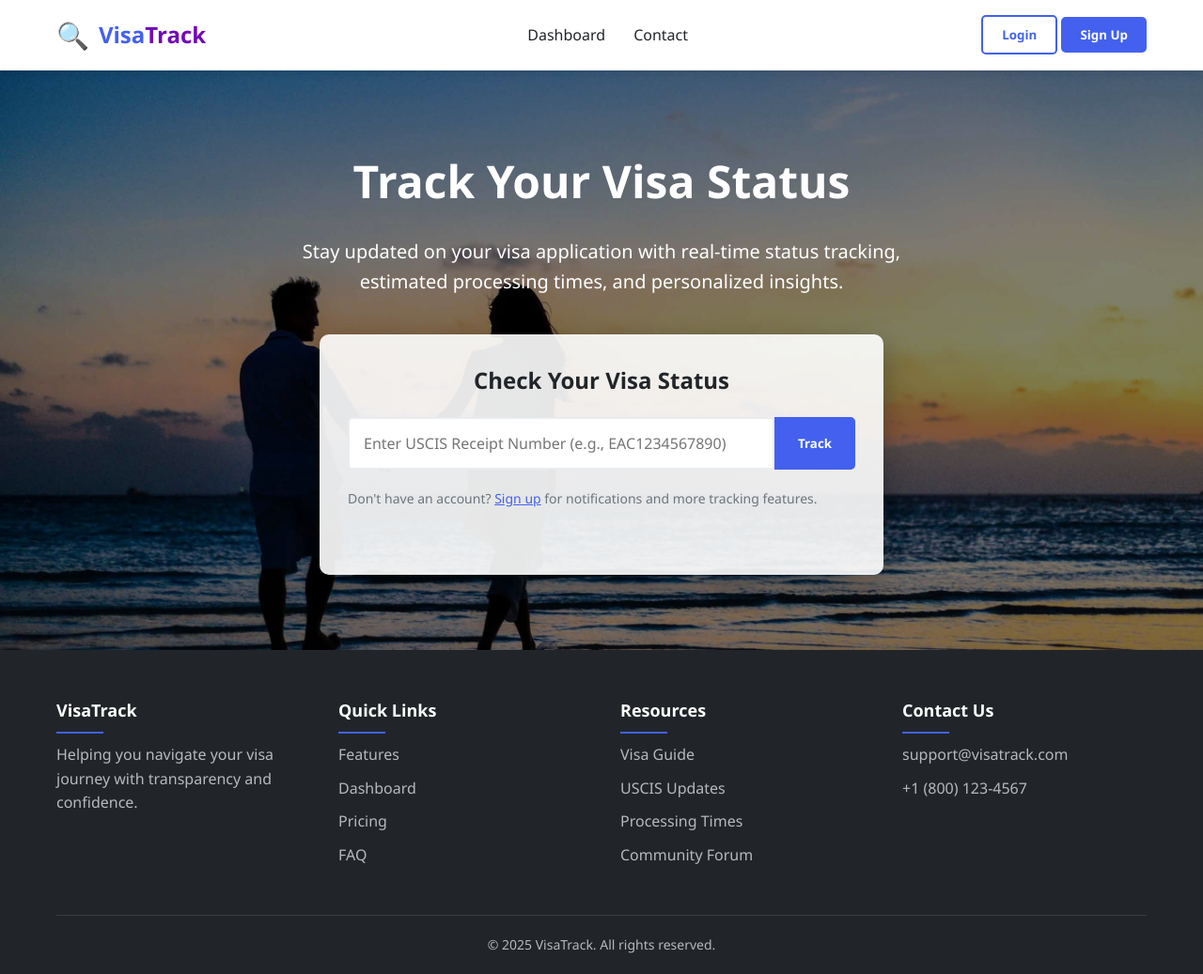
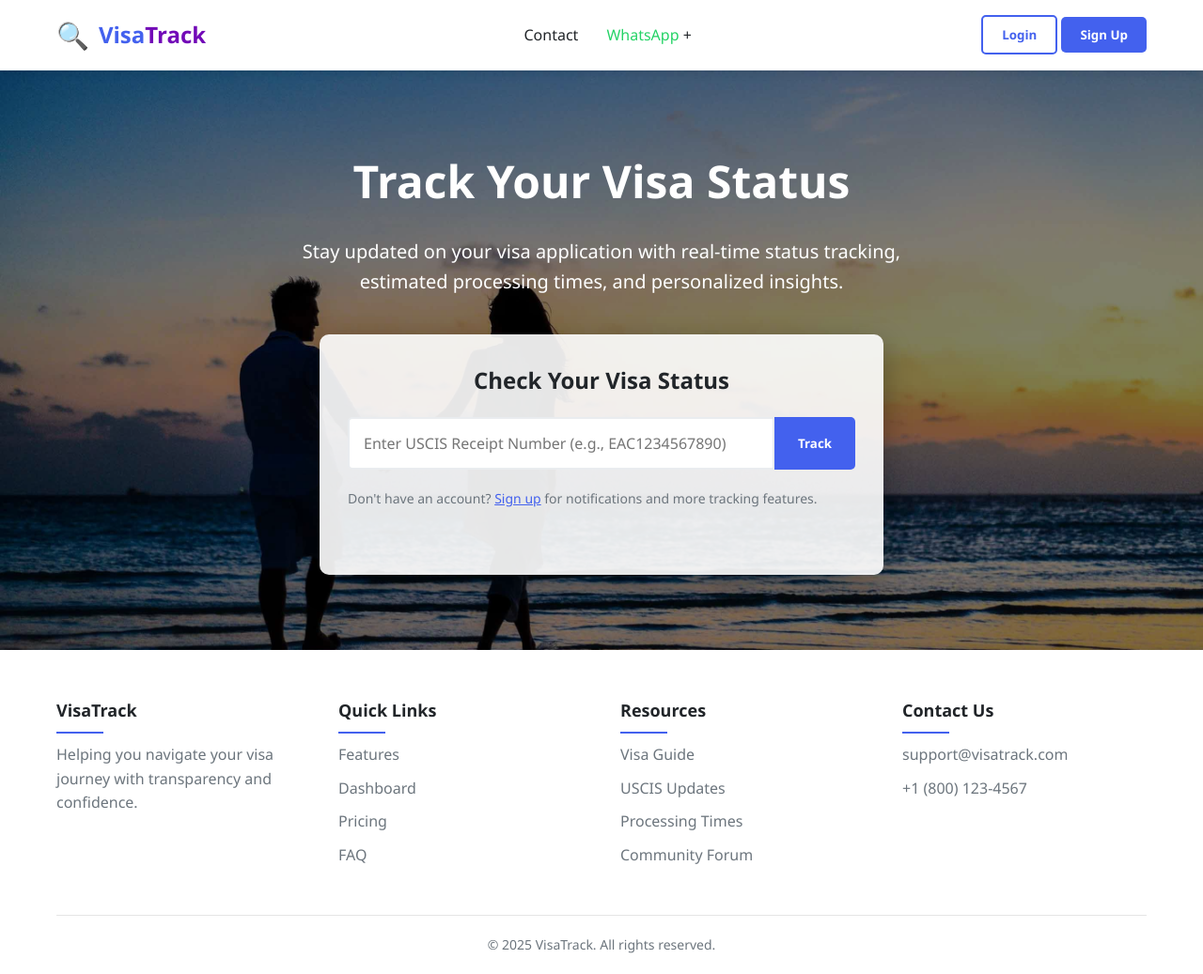
Before and after one commit to sampleworthy/visatracker, a website: page public/index.html in a window 1280 px wide. Shown: the whole page at 94% size. Drawn offline with Linux system fonts and the light colour scheme.

Commit message:
Update index.html

```diff
--- a/public/index.html
+++ b/public/index.html
@@ -479,9 +479,10 @@
         }
 
         footer {
-            background-color: var(--dark);
-            color: white;
+            background-color: white;
+            color: var(--dark);
             padding: 50px 0 20px;
+            box-shadow: 0 -2px 10px rgba(0, 0, 0, 0.05);
         }
 
         .footer-content {
@@ -495,6 +496,7 @@
             font-size: 18px;
             margin-bottom: 20px;
             position: relative;
+            color: var(--dark);
         }
 
         .footer-column h3::after {
@@ -516,20 +518,20 @@
         }
 
         .footer-column ul li a {
-            color: #b7b9bd;
+            color: var(--gray);
             text-decoration: none;
             transition: color 0.3s;
         }
 
         .footer-column ul li a:hover {
-            color: white;
+            color: var(--primary);
         }
 
         .footer-bottom {
-            border-top: 1px solid rgba(255, 255, 255, 0.1);
+            border-top: 1px solid rgba(0, 0, 0, 0.1);
             padding-top: 20px;
             text-align: center;
-            color: #b7b9bd;
+            color: var(--gray);
             font-size: 14px;
         }
 
@@ -672,8 +674,8 @@
                 </div>
                 <nav class="nav-menu">
                     <ul>
-                        <li><a href="#dashboard">Dashboard</a></li>
                         <li><a href="#contact">Contact</a></li>
+                        <li><a href="https://wa.me/18001234567"><span style="color: #25D366;">WhatsApp</span> +</a></li>
                     </ul>
                 </nav>
                 <div>
@@ -805,7 +807,7 @@
             <div class="footer-content">
                 <div class="footer-column">
                     <h3>VisaTrack</h3>
-                    <p style="color: #b7b9bd; margin-bottom: 20px;">
+                    <p style="color: var(--gray); margin-bottom: 20px;">
                         Helping you navigate your visa journey with transparency and confidence.
                     </p>
                 </div>
```
